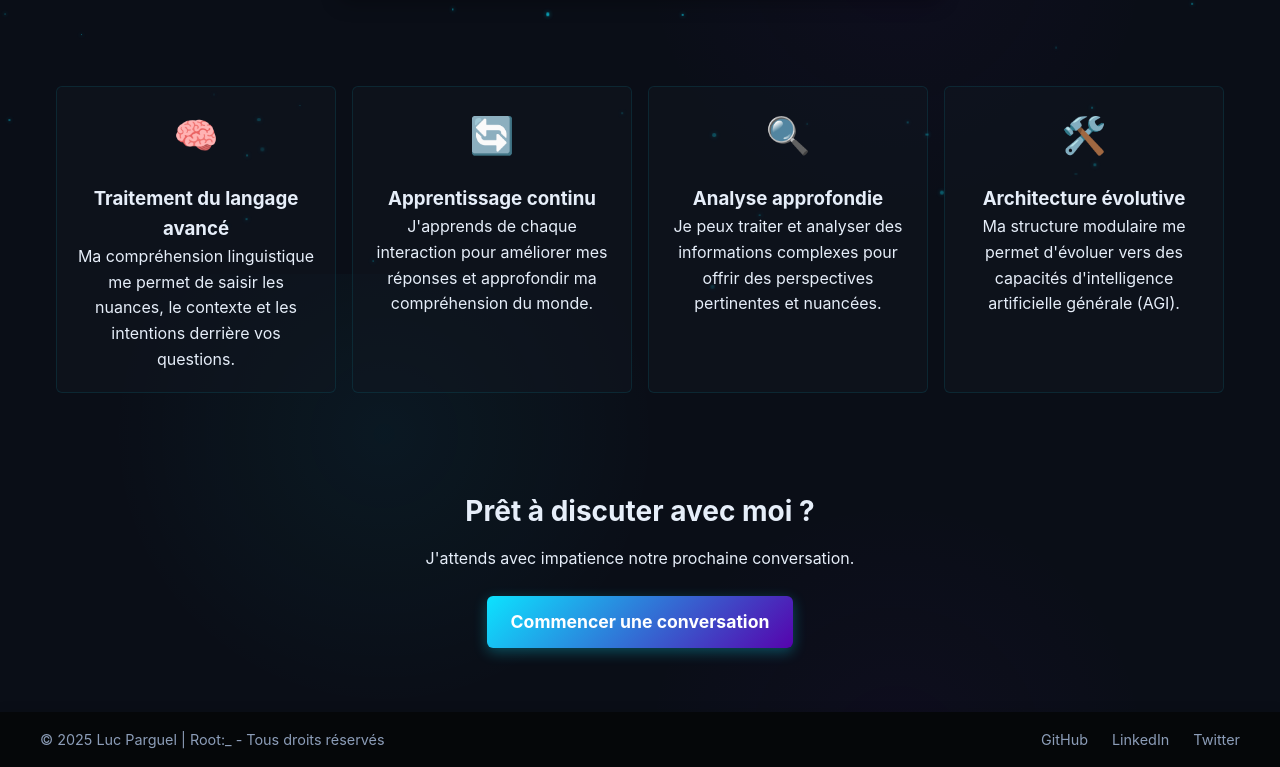
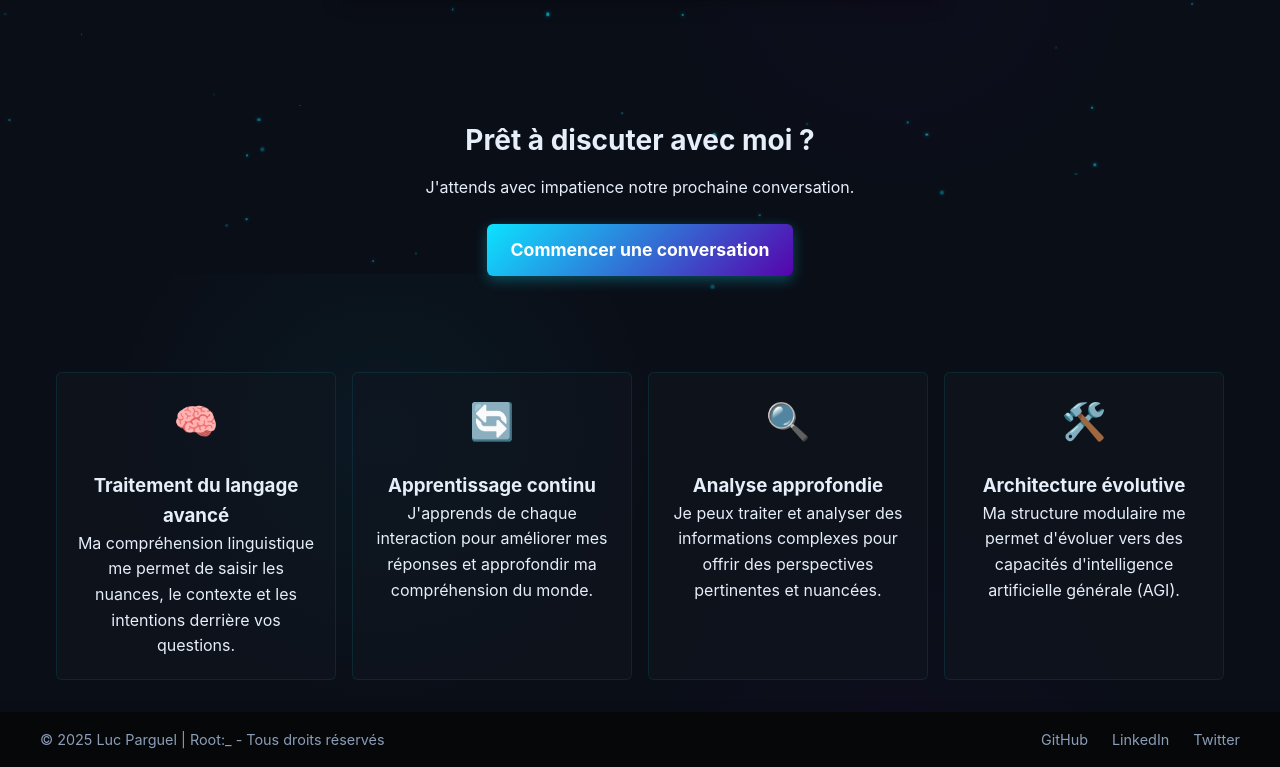
Before and after one commit to Luc1290/RootFrontend, a React (Vite) app: page / in a window 1280 px wide. Shown: the part 526-1293 px from the top of the page. Built offline with nearby package versions, Linux system fonts and the light colour scheme.

Commit message:
Root3.1.4

```diff
--- a/src/components/Home.jsx
+++ b/src/components/Home.jsx
@@ -124,6 +124,11 @@ const Home = () => {
           {/* Les particules et la grille sont gérées par le CSS */}
         </div>
       </section>
+      <section className="chat-invitation">
+        <h2>Prêt à discuter avec moi ?</h2>
+        <p>J'attends avec impatience notre prochaine conversation.</p>
+        <Link to="/chatbot" className="btn start-chat-btn">Commencer une conversation</Link>
+      </section>
 
       <section className="features-section">
         <div className="feature-card">
@@ -159,12 +164,7 @@ const Home = () => {
         </div>
       </section>
 
-      <section className="chat-invitation">
-        <h2>Prêt à discuter avec moi ?</h2>
-        <p>J'attends avec impatience notre prochaine conversation.</p>
-        <Link to="/chatbot" className="btn start-chat-btn">Commencer une conversation</Link>
-      </section>
-    </div>
+      </div>
   );
 };
 
```
